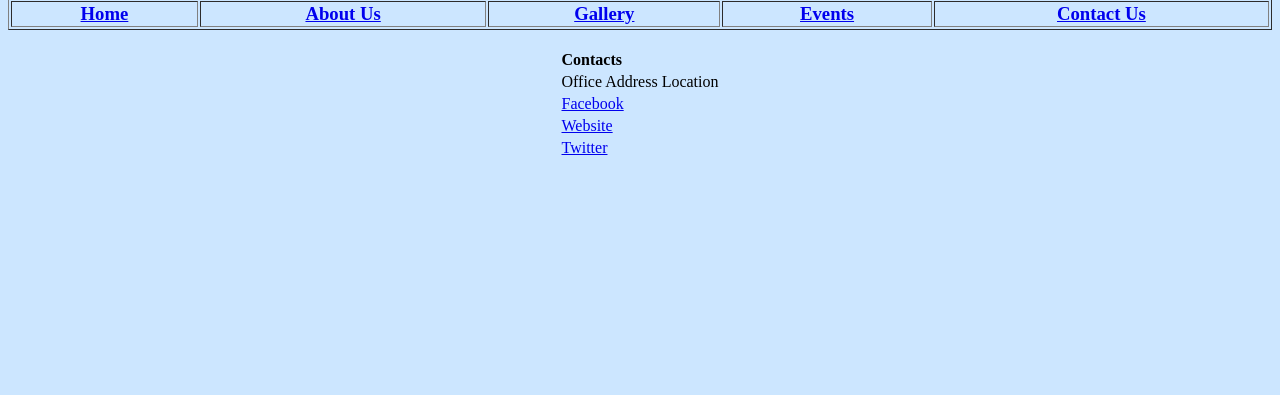
After one commit to knowledge-sharing-campaign/site, a Flask app: page /contactus in a window 1280 px wide. The commit adds this page. Shown: the part 405-800 px from the top of the page. Run offline with Flask 2, Linux system fonts and the light colour scheme.

Commit message:
Yasha, Noor |#Home page| Adding nagivation links.

```diff
--- a/app/app_core/main.py
+++ b/app/app_core/main.py
@@ -2,7 +2,23 @@ from flask import Flask, render_template
 
 application = Flask(__name__)
 
+@application.route("/")
+def home():
+    return render_template("home.html")
 
-@application.route("/")
-def serve_home():
-    return render_template("home.html")
+@application.route("/aboutus")
+def about_us():
+    return render_template("aboutus.html")
+
+
+@application.route("/contactus")
+def contact_us():
+    return render_template("contactus.html")
+
+@application.route("/events")
+def events():
+    return render_template("events.html")
+
+@application.route("/gallery")
+def gallery():
+    return render_template("gallery.html")
--- /dev/null
+++ b/app/app_core/templates/contactus.html
@@ -0,0 +1,44 @@
+<!DOCTYPE html>
+<html>
+	<head>
+		<title>Contact Us</title>
+	</head>
+	<body style="background-color:#CCE6FF"/>
+		<center>
+			<h1>Knowledge Sharing Campaign</h1>
+			<img src="https://avatars2.githubusercontent.com/u/12671253?v=3&s=200"/>
+		</center>
+						<div header>
+			<h3>
+				<table border="1" width="100%" id="Table1">
+					<tr align="center">
+						<td><a href="home.html">Home</a></td>
+						<td><a href="AboutUs.html">About Us</a></td>
+						<td><a href="AboutUs.html">Gallery</a></td>
+						<td><a href="Events.html">Events</a></td>
+						<td><a href="ContactUs.html">Contact Us</a></td>
+					</tr>
+				</table>
+			</h3>
+		</div>
+	<center>
+			<table style="width:10">
+				<tr>
+					<td><b>Contacts</b></td>
+				</tr>
+				<tr>
+					<td>Office Address Location</td>
+				</tr>
+				<tr>
+					<td><a href="https://www.facebook.com/Knowledge-Sharing-Campaign-2017193451752977/timeline/">Facebook</a></td>
+				</tr>
+				<tr>
+					<td><a href="https://github.com/knowledge-sharing-campaign/site">Website</a></td>
+				</tr>
+				<tr>
+					<td><a href="https://twitter.com/">Twitter</a></td>
+				</tr>
+			</table>
+	</center>
+	</body>
+</html>
```
Also changed, not shown: app/app_core/templates/aboutus.html (added, +27 -0 lines), app/app_core/templates/events.html (added, +28 -0 lines), app/app_core/templates/gallery.html (added, +28 -0 lines), app/app_core/templates/home.html (+16 -1 lines).
